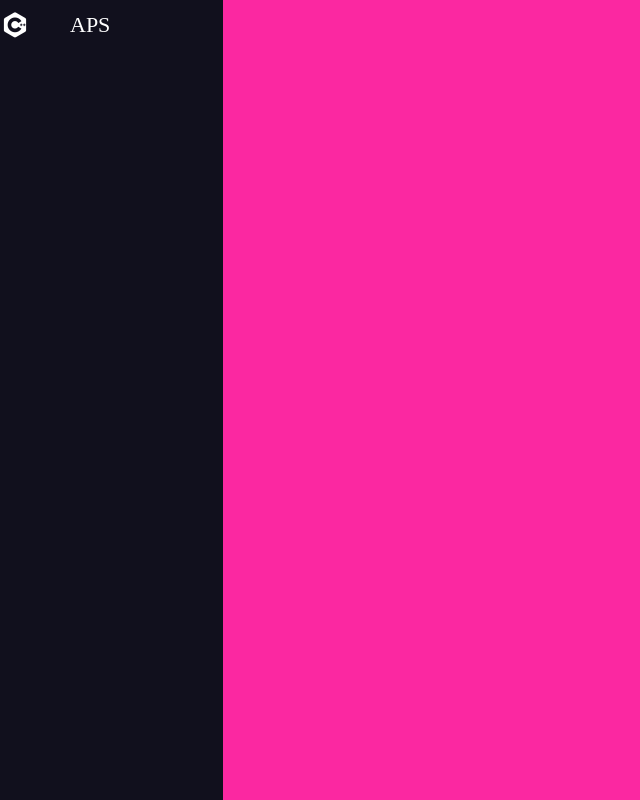
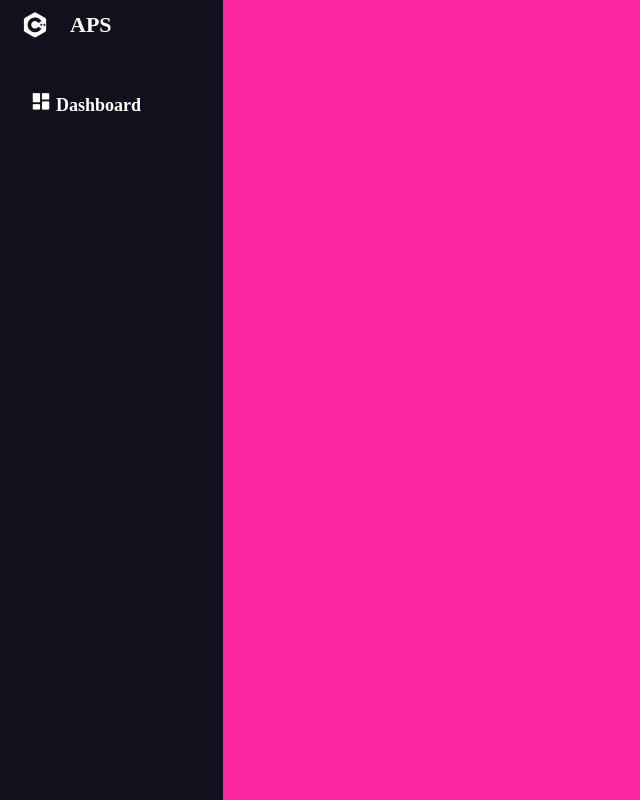
Before and after one commit to LJRamosito/test, a plain HTML site: page index.html in a window 1280 px wide. Shown: the whole page, without its empty margins (0-640 px from the left). Drawn offline with nearby package versions, Linux system fonts and the light colour scheme.

Commit message:
5 commit

```diff
--- a/index.html
+++ b/index.html
@@ -14,6 +14,16 @@
             <div class="logo-details">
                 <i class='bx bxl-c-plus-plus'></i>
                 <div class="logo-name">APS</div>
+            </div>
+            <div class="nav-links">
+                <ul>
+                    <li>
+                        <a href="">
+                            <i class='bx bxs-dashboard' ></i>
+                            <span class="link-name">Dashboard</span>
+                        </a>
+                    </li>
+                </ul>
             </div>
         </div>
         <div class="main-content">
--- a/style.css
+++ b/style.css
@@ -9,6 +9,11 @@
     --dark-blueish: #11101d;
     --dark-pinkish: #fb28a1;
     --white-color: #fff;
+}
+
+.light-mode {
+    --dark-blueish: #cfbc0c;
+    --dark-pinkish: black;
 }
 
 .container {
@@ -33,11 +38,37 @@
     font-size: 30px;
     width: 70px;
     line-height: 50px;
+    text-align: center;
 }
 
 .sidebar .logo-details .logo-name {
     font-size: 22px;
+    font-weight: bold;
     line-height: 50px;
+    text-align: center;
+}
+
+.sidebar .nav-links {
+    padding: 30px;
+    height: calc(100% - 60px);
+}
+
+.sidebar .nav-links ul li {
+    list-style: none;
+}
+
+.sidebar .nav-links ul li a {
+    text-decoration: none;
+    color: var(--white-color);
+    font-weight: bold;
+}
+
+.sidebar .nav-links ul li a i {
+    font-size: 22px;
+}
+
+.sidebar .nav-links ul li a .link-name {
+    font-size: 18px;
 }
 
 .main-content {
```
